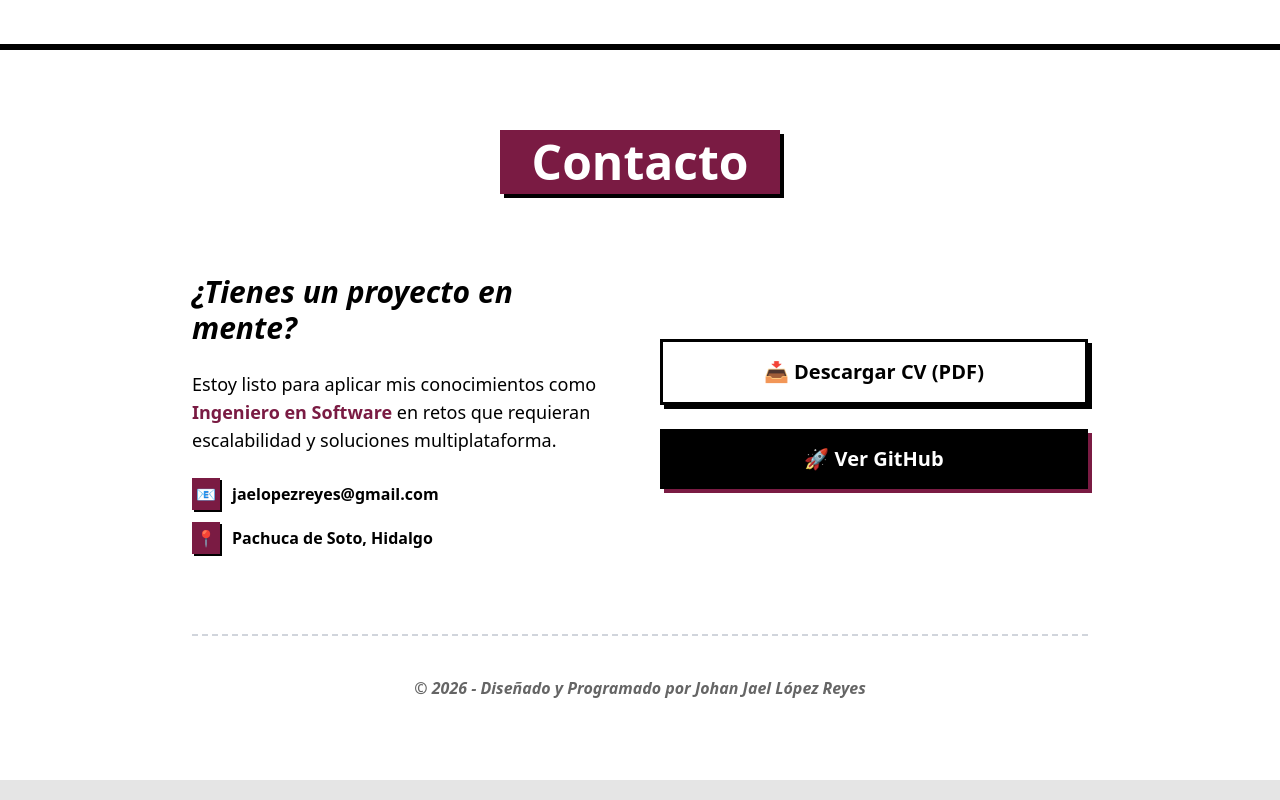
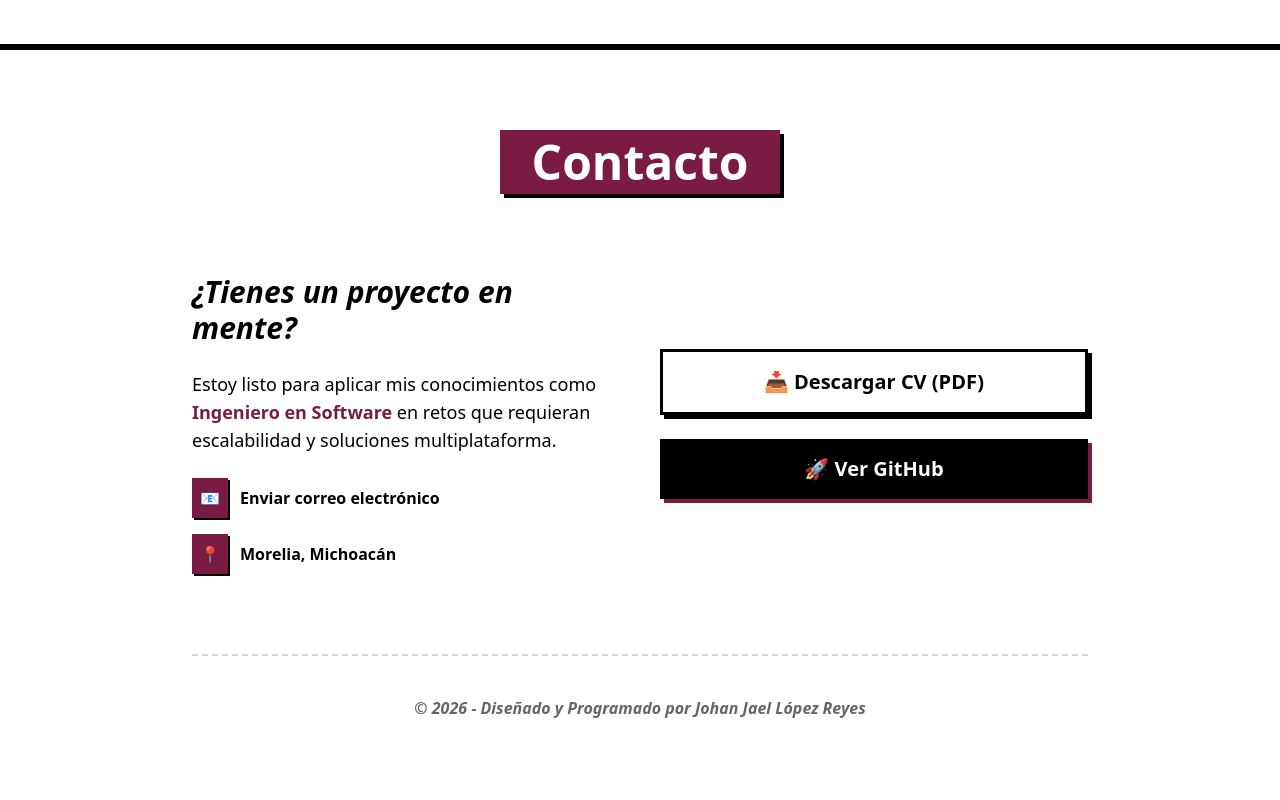
Before and after one commit to johanUtm04/portfolio_web, a React (Vite) app in the folder portfolio-johan/: page / in a window 1280 px wide. Shown: the part 3071-3871 px from the top of the page. Built offline with nearby package versions, Linux system fonts and the light colour scheme.

Commit message:
styles: new version contact

```diff
--- a/portfolio-johan/src/components/Contact.jsx
+++ b/portfolio-johan/src/components/Contact.jsx
@@ -1,4 +1,19 @@
+import React from 'react';
+
 const Contact = () => {
+  // Función para manejar el contacto sin mostrar el mail en el HTML plano
+const handleEmailClick = () => {
+  const email = "johanlopezrey1@gmail.com";
+  const subject = "Contacto desde Portafolio Web";
+  const body = "Hola Johan, vi tu portafolio y me gustaría platicar contigo sobre...";
+
+  // URL para abrir Gmail directamente en modo redactar
+  const gmailUrl = `https://mail.google.com/mail/?view=cm&fs=1&to=${email}&su=${encodeURIComponent(subject)}&body=${encodeURIComponent(body)}`;
+
+  // Abrir en una pestaña nueva
+  window.open(gmailUrl, '_blank');
+};
+
   return (
     <section id="contact" className="py-20 px-10 bg-white border-t-3 border-black">
       <div className="max-w-4xl mx-auto text-center">
@@ -13,21 +28,30 @@ const Contact = () => {
               Estoy listo para aplicar mis conocimientos como <span className="text-brand-accent font-bold">Ingeniero en Software</span> en retos que requieran escalabilidad y soluciones multiplataforma.
             </p>
 
-            <div className="space-y-3 font-bold">
+            <div className="space-y-4 font-bold">
+              {/* Botón de correo que protege tu privacidad */}
+              <button
+                onClick={handleEmailClick}
+                className="flex items-center gap-3 group hover:text-brand-accent transition-colors"
+              >
+                <span className="bg-brand-accent text-white p-2 shadow-[2px_2px_0px_0px_rgba(0,0,0,1)] group-hover:translate-x-0.5 group-hover:translate-y-0.5 group-hover:shadow-none transition-all">
+                  📧
+                </span>
+                <span>Enviar correo electrónico</span>
+              </button>
+
               <p className="flex items-center gap-3">
-                <span className="bg-brand-accent text-white p-1 shadow-[2px_2px_0px_0px_rgba(0,0,0,1)]">📧</span>
-                jaelopezreyes@gmail.com
-              </p>
-              <p className="flex items-center gap-3">
-                <span className="bg-brand-accent text-white p-1 shadow-[2px_2px_0px_0px_rgba(0,0,0,1)]">📍</span>
-                Pachuca de Soto, Hidalgo
+                <span className="bg-brand-accent text-white p-2 shadow-[2px_2px_0px_0px_rgba(0,0,0,1)]">
+                  📍
+                </span>
+                Morelia, Michoacán
               </p>
             </div>
           </div>
 
           <div className="flex flex-col justify-center gap-6">
             <a
-              href="/CV_JOHAN_JAEL_LOPEZ_REYES.pdf"
+              href="/Ing.JohanLopezReyes.pdf"
               download
               className="bg-white border-3 border-black text-black text-xl font-bold py-4 shadow-neo hover:translate-x-1 hover:translate-y-1 hover:shadow-none transition-all"
             >
@@ -35,8 +59,9 @@ const Contact = () => {
             </a>
 
             <a
-              href="https://github.com/tu-usuario"
+              href="https://github.com/johanutm04"
               target="_blank"
+              rel="noopener noreferrer"
               className="bg-black text-white text-xl font-bold py-4 shadow-[4px_4px_0px_0px_#7a1b43] hover:translate-x-1 hover:translate-y-1 hover:shadow-none transition-all"
             >
               🚀 Ver GitHub
--- a/portfolio-johan/src/components/Works.jsx
+++ b/portfolio-johan/src/components/Works.jsx
@@ -7,7 +7,7 @@ const projects = [
     company: "PIHCSA - Sector Médico",
     description: "Sistema para el control y auditoría de activos tecnológicos.",
     tech: ["PHP", "MySQL", "Laravel", "Linux"],
-    link: "#",
+    link: "https://github.com/johanUtm04/Gesto-de-Activos---PIHCSA",
     img: "/pihcsa.jpeg",
     details: [
       "Arquitectura MVC con Laravel para escalabilidad.",
@@ -22,7 +22,7 @@ const projects = [
     company: "IMPA (Freelance)",
     description: "Digitalización de formatos veterinarios municipales.",
     tech: ["PHP", "MySQL", "Laravel", "PDF Engine"],
-    link: "#",
+    link: "https://github.com/johanUtm04/VetFormat-IMPA",
     img: "/impa.jpeg",
     details: [
       "Migración de procesos basados en Excel a base de datos relacional.",
@@ -36,8 +36,8 @@ const projects = [
     company: "Intecfrac - Soporte a Tiendas García",
     description: "Implementación de servidores y diagnóstico de redes en sitio.",
     tech: ["Servidores SR250", "Redes", "Hardware", "Soporte"],
-    link: "#", // Reemplaza aquí con la URL de la hoja de trabajo
-    isInfra: true, // Marca para identificar que es infraestructura
+    link: "#",
+    isInfra: true,
     img: "/soporte_garcia.jpeg",
     details: [
       "Implementación de Servidor Lenovo SR250.",
```
Also changed, not shown: 1 other file (tests, documents, lock files or other folders).
